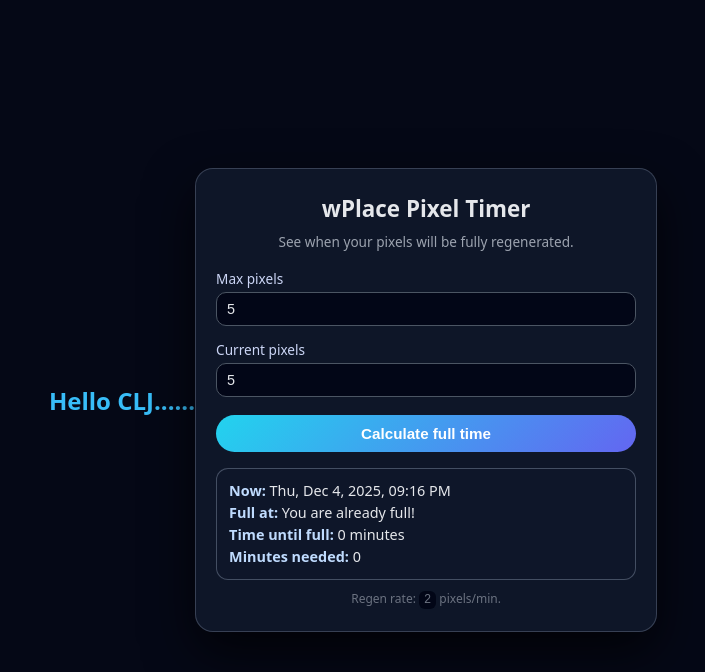
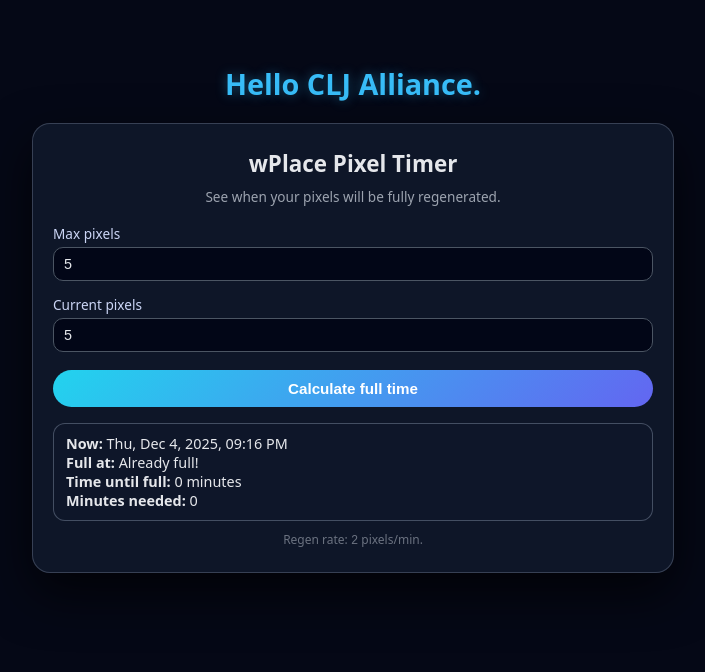
Before and after one commit to crinjely/wplace-pixel-calculator, a plain HTML site: page index.html in a window 1280 px wide. Both pictures are taken after typing "5", "5" into the empty fields and a click on the button "Calculate full time". Shown: the whole page, without its empty margins (287-992 px from the left). Drawn offline with Linux system fonts and the light colour scheme.

Commit message:
Complete.html

```diff
--- a/index.html
+++ b/index.html
@@ -2,7 +2,7 @@
 <html lang="en">
 <head>
   <meta charset="UTF-8" />
-  <title>wPlace Pixel Full Timer</title>
+  <title>wPlace Pixel Timer</title>
   <meta name="viewport" content="width=device-width, initial-scale=1.0" />
   <style>
     body {
@@ -13,15 +13,35 @@
       padding: 0;
       display: flex;
       justify-content: center;
-      align-items: center;
+      align-items: flex-start;
       min-height: 100vh;
+      padding-top: 40px;
     }
 
+    /* Centering container for header + card */
+    .page-container {
+      display: flex;
+      flex-direction: column;
+      align-items: center;
+      width: 100%;
+      max-width: 600px;
+    }
+
+    /* CLJ Header */
+    .clj-title {
+      text-align: center;
+      color: #38bdf8;
+      margin-bottom: 20px;
+      font-weight: 700;
+      font-size: 1.8rem;
+      text-shadow: 0 0 12px rgba(56, 189, 248, 0.4);
+    }
+
+    /* Card */
     .card {
       background: rgba(15, 23, 42, 0.96);
       border-radius: 18px;
       padding: 24px 20px;
-      max-width: 420px;
       width: 100%;
       box-shadow: 0 20px 50px rgba(0, 0, 0, 0.7);
       border: 1px solid rgba(148, 163, 184, 0.3);
@@ -60,11 +80,6 @@
       box-sizing: border-box;
     }
 
-    input:focus {
-      border-color: #38bdf8;
-      box-shadow: 0 0 0 1px rgba(56, 189, 248, 0.5);
-    }
-
     button {
       width: 100%;
       padding: 10px 14px;
@@ -83,11 +98,6 @@
       transform: translateY(-1px);
     }
 
-    button:active {
-      opacity: 0.9;
-      transform: translateY(0);
-    }
-
     .result {
       margin-top: 16px;
       padding: 10px 12px;
@@ -95,16 +105,6 @@
       background: rgba(15, 23, 42, 0.9);
       border: 1px solid rgba(148, 163, 184, 0.4);
       font-size: 0.9rem;
-      line-height: 1.4;
-    }
-
-    .result-line {
-      margin: 2px 0;
-    }
-
-    .result-label {
-      font-weight: 600;
-      color: #bfdbfe;
     }
 
     .error {
@@ -123,19 +123,13 @@
       color: #6b7280;
       text-align: center;
     }
-
-    .footer code {
-      font-size: 0.75rem;
-      background: #020617;
-      padding: 2px 5px;
-      border-radius: 6px;
-    }
   </style>
 </head>
 <body>
-  <h2 style="text-align:center; color:#38bdf8; margin-top:20px; font-weight:700;">
-  Hello CLJ......
-  </h2>
+
+  <div class="page-container">
+
+    <h2 class="clj-title">Hello CLJ Alliance.</h2>
 
     <div class="card">
       <h1>wPlace Pixel Timer</h1>
@@ -143,49 +137,35 @@
         See when your pixels will be fully regenerated.
       </div>
 
-    <div>
       <label for="maxPixels">Max pixels</label>
       <input id="maxPixels" type="number" min="0" step="1" placeholder="e.g. 3034" />
 
       <label for="currentPixels">Current pixels</label>
       <input id="currentPixels" type="number" min="0" step="1" placeholder="e.g. 500" />
-    </div>
 
       <button id="calculateBtn">Calculate full time</button>
 
       <div id="error" class="error" style="display:none;"></div>
 
       <div id="result" class="result" style="display:none;">
-      <div class="result-line"><span class="result-label">Now:</span> <span id="nowTime"></span></div>
-      <div class="result-line"><span class="result-label">Full at:</span> <span id="fullTime"></span></div>
-      <div class="result-line"><span class="result-label">Time until full:</span> <span id="timeRemaining"></span></div>
-      <div class="result-line"><span class="result-label">Minutes needed:</span> <span id="minutesNeeded"></span></div>
+        <div><strong>Now:</strong> <span id="nowTime"></span></div>
+        <div><strong>Full at:</strong> <span id="fullTime"></span></div>
+        <div><strong>Time until full:</strong> <span id="timeRemaining"></span></div>
+        <div><strong>Minutes needed:</strong> <span id="minutesNeeded"></span></div>
       </div>
 
       <div class="footer">
-      Regen rate: <code id="rateDisplay"></code> pixels/min.<br />
+        Regen rate: <code id="rateDisplay"></code> pixels/min.
       </div>
     </div>
 
+  </div>
+
   <script>
-    // 👉 CHANGE THIS IF YOUR GAME USES A DIFFERENT RATE
     const PIXELS_PER_MINUTE = 2;
-
-    const maxPixelsInput = document.getElementById('maxPixels');
-    const currentPixelsInput = document.getElementById('currentPixels');
-    const calculateBtn = document.getElementById('calculateBtn');
-    const errorBox = document.getElementById('error');
-    const resultBox = document.getElementById('result');
-    const nowTimeSpan = document.getElementById('nowTime');
-    const fullTimeSpan = document.getElementById('fullTime');
-    const timeRemainingSpan = document.getElementById('timeRemaining');
-    const minutesNeededSpan = document.getElementById('minutesNeeded');
-    const rateDisplay = document.getElementById('rateDisplay');
-
-    rateDisplay.textContent = PIXELS_PER_MINUTE;
+    document.getElementById("rateDisplay").textContent = PIXELS_PER_MINUTE;
 
     function formatDateTime(date) {
-      // Uses your local timezone + format
       return date.toLocaleString(undefined, {
         weekday: 'short',
         year: 'numeric',
@@ -196,83 +176,61 @@
       });
     }
 
-    function formatDuration(totalMinutes) {
-      const minutes = Math.round(totalMinutes);
-      if (minutes <= 0) return '0 minutes';
-
-      const days = Math.floor(minutes / (60 * 24));
-      const hours = Math.floor((minutes % (60 * 24)) / 60);
-      const mins = minutes % 60;
-
-      const parts = [];
-      if (days > 0) parts.push(days + ' day' + (days !== 1 ? 's' : ''));
-      if (hours > 0) parts.push(hours + ' hour' + (hours !== 1 ? 's' : ''));
-      if (mins > 0) parts.push(mins + ' minute' + (mins !== 1 ? 's' : ''));
-
-      return parts.join(', ');
+    function formatDuration(minutes) {
+      const m = Math.round(minutes);
+      const days = Math.floor(m / 1440);
+      const hours = Math.floor((m % 1440) / 60);
+      const mins = m % 60;
+      let out = [];
+      if (days) out.push(days + "d");
+      if (hours) out.push(hours + "h");
+      if (mins) out.push(mins + "m");
+      return out.join(" ");
     }
 
-    function showError(message) {
-      errorBox.textContent = message;
-      errorBox.style.display = 'block';
-      resultBox.style.display = 'none';
+    document.getElementById("calculateBtn").addEventListener("click", () => {
+      const max = Number(document.getElementById("maxPixels").value);
+      const cur = Number(document.getElementById("currentPixels").value);
+      const err = document.getElementById("error");
+      const res = document.getElementById("result");
+
+      err.style.display = "none";
+      res.style.display = "none";
+
+      if (isNaN(max) || isNaN(cur)) {
+        err.textContent = "Please enter valid numbers.";
+        err.style.display = "block";
+        return;
       }
-
-    function clearError() {
-      errorBox.style.display = 'none';
-      errorBox.textContent = '';
-    }
-
-    calculateBtn.addEventListener('click', () => {
-      clearError();
-
-      const maxPixels = Number(maxPixelsInput.value);
-      const currentPixels = Number(currentPixelsInput.value);
-
-      if (isNaN(maxPixels) || isNaN(currentPixels)) {
-        showError('Please enter numbers for both fields.');
+      if (max <= 0 || cur < 0 || cur > max) {
+        err.textContent = "Values are invalid.";
+        err.style.display = "block";
         return;
       }
 
-      if (maxPixels <= 0) {
-        showError('Max pixels must be greater than 0.');
+      const missing = max - cur;
+      const now = new Date();
+
+      if (missing === 0) {
+        document.getElementById("nowTime").textContent = formatDateTime(now);
+        document.getElementById("fullTime").textContent = "Already full!";
+        document.getElementById("timeRemaining").textContent = "0 minutes";
+        document.getElementById("minutesNeeded").textContent = "0";
+        res.style.display = "block";
         return;
       }
 
-      if (currentPixels < 0) {
-        showError('Current pixels cannot be negative.');
-        return;
-      }
+      const minutesNeeded = missing / PIXELS_PER_MINUTE;
+      const finishDate = new Date(now.getTime() + minutesNeeded * 60000);
 
-      if (currentPixels > maxPixels) {
-        showError('Current pixels cannot be greater than max pixels.');
-        return;
-      }
+      document.getElementById("nowTime").textContent = formatDateTime(now);
+      document.getElementById("fullTime").textContent = formatDateTime(finishDate);
+      document.getElementById("timeRemaining").textContent = formatDuration(minutesNeeded);
+      document.getElementById("minutesNeeded").textContent = minutesNeeded.toFixed(2);
 
-      const missingPixels = maxPixels - currentPixels;
-      const now = new Date();
-
-      // Already full
-      if (missingPixels === 0) {
-        nowTimeSpan.textContent = formatDateTime(now);
-        fullTimeSpan.textContent = 'You are already full!';
-        timeRemainingSpan.textContent = '0 minutes';
-        minutesNeededSpan.textContent = '0';
-        resultBox.style.display = 'block';
-        return;
-      }
-
-      const minutesNeeded = missingPixels / PIXELS_PER_MINUTE;
-      const msToAdd = minutesNeeded * 60 * 1000;
-      const fullDate = new Date(now.getTime() + msToAdd);
-
-      nowTimeSpan.textContent = formatDateTime(now);
-      fullTimeSpan.textContent = formatDateTime(fullDate);
-      timeRemainingSpan.textContent = formatDuration(minutesNeeded);
-      minutesNeededSpan.textContent = minutesNeeded.toFixed(2);
-
-      resultBox.style.display = 'block';
+      res.style.display = "block";
     });
   </script>
+
 </body>
 </html>
```
Lines whose indentation alone changed are shown as unchanged.
